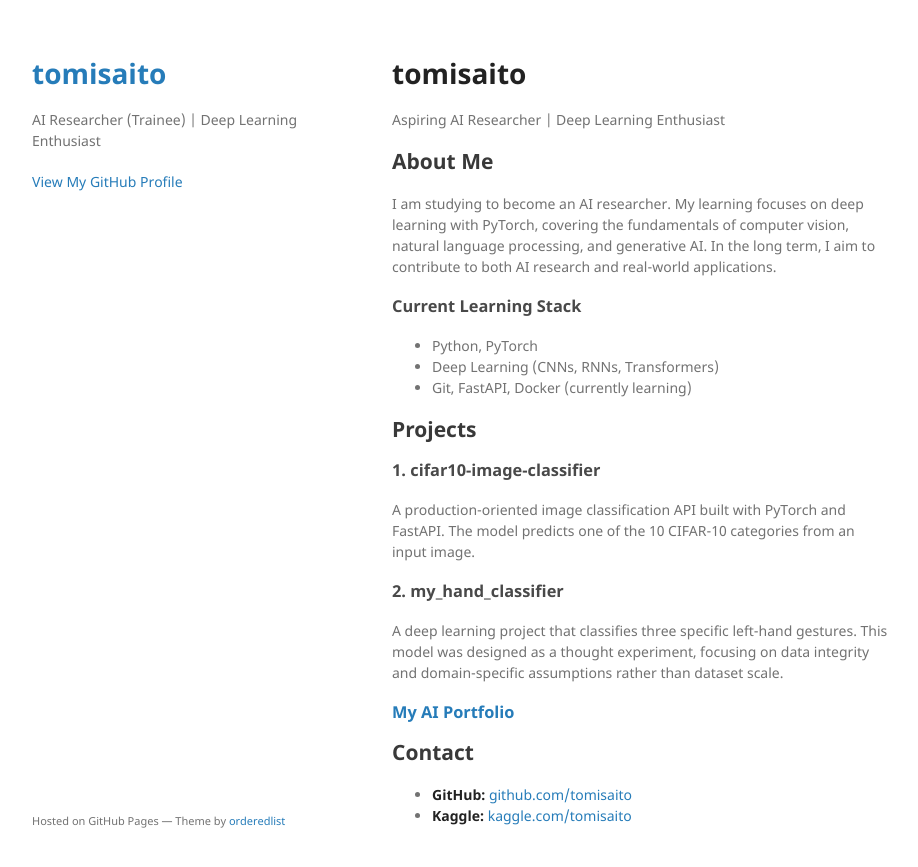
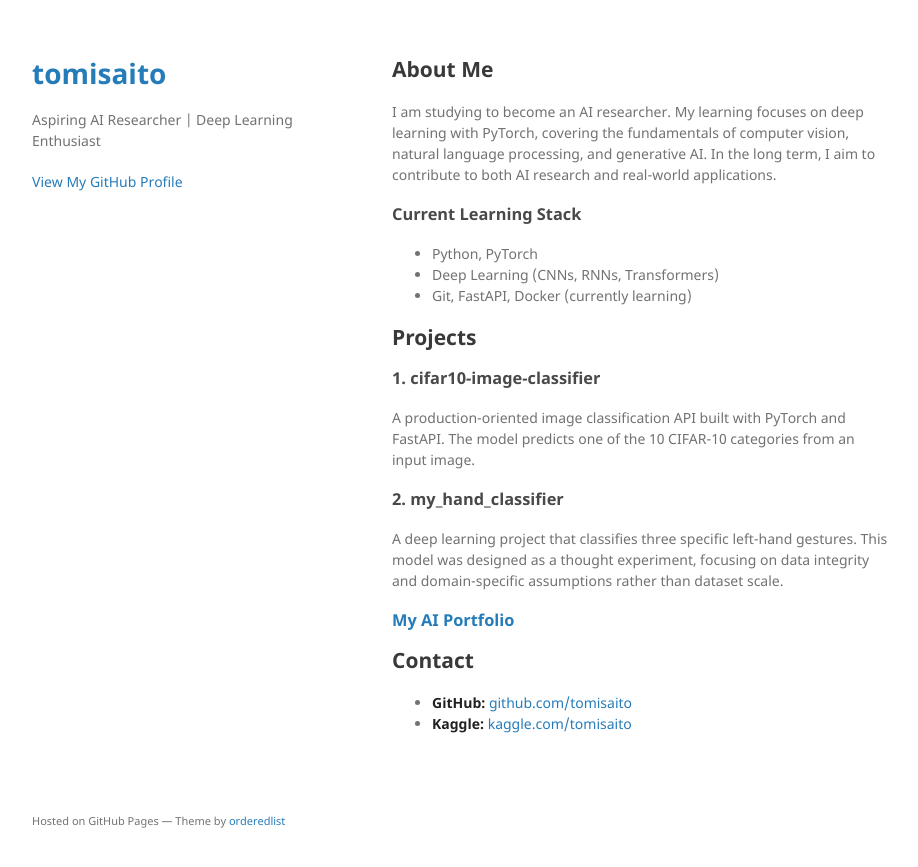
Before and after one commit to tomisaito/tomisaito.github.io, a Jekyll site: the page built from index.md, in a window 1280 px wide. Shown: the top 867 px of the page, without its empty margins (178-1096 px from the left). Built offline with Jekyll 4.4.1, drawn with Linux system fonts in a browser that asks for light colours; our own code applies the rules of GitHub Pages for plain Markdown files.

Commit message:
Update config.yml

```diff
--- a/_config.yml
+++ b/_config.yml
@@ -1,4 +1,6 @@
-title: tomisaito  # ページ上部の大きなタイトルになります
-logo: # 空欄にするか行ごと消すと、デフォルトのロゴ画像が消えます
-description: AI Researcher (Trainee) | Deep Learning Enthusiast # タイトルの下の説明文
-show_downloads: false # これをfalseにすると、不要なダウンロードボタンが消える場合があります
+title: tomisaito
+logo:
+description: Aspiring AI Researcher | Deep Learning Enthusiast
+show_downloads: false
+google_analytics:
+theme: jekyll-theme-minimal
--- a/index.md
+++ b/index.md
@@ -1,27 +1,30 @@
-# tomisaito
-Aspiring AI Researcher | Deep Learning Enthusiast
+## About Me
 
-## About Me
 I am studying to become an AI researcher.
 My learning focuses on deep learning with PyTorch, covering the fundamentals of computer vision, natural language processing, and generative AI.
 In the long term, I aim to contribute to both AI research and real-world applications.
 
 ### Current Learning Stack
+
 * Python, PyTorch
 * Deep Learning (CNNs, RNNs, Transformers)
 * Git, FastAPI, Docker (currently learning)
 
 ## Projects
-### 1. cifar10-image-classifier
+
+### 1\. cifar10-image-classifier
+
 A production-oriented image classification API built with PyTorch and FastAPI.
 The model predicts one of the 10 CIFAR-10 categories from an input image.
 
-### 2. my_hand_classifier
+### 2\. my\_hand\_classifier
+
 A deep learning project that classifies three specific left-hand gestures.
 This model was designed as a thought experiment, focusing on data integrity and domain-specific assumptions rather than dataset scale.
 
 ### [My AI Portfolio](https://github.com/tomisaito/my-ai-portfolio)
 
 ## Contact
+
 * **GitHub:** [github.com/tomisaito](https://github.com/tomisaito)
 * **Kaggle:** [kaggle.com/tomisaito](https://kaggle.com/tomisaito)
```
